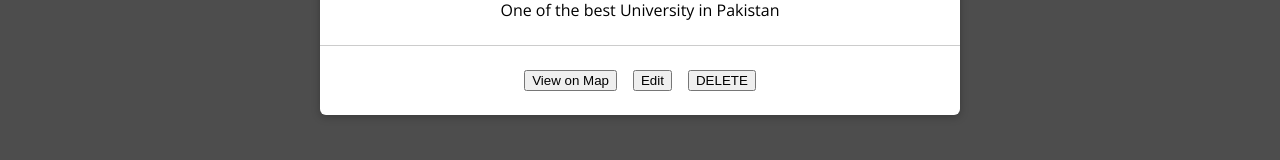
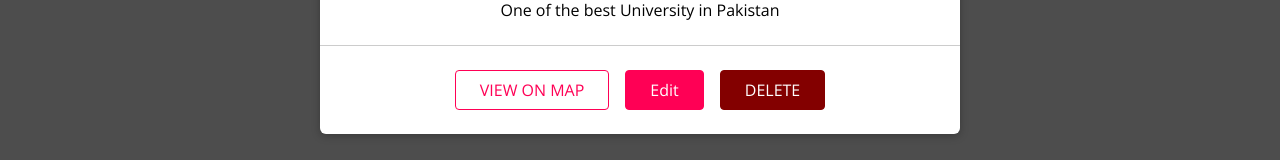
Before and after one commit to UzairKhan313/Shared-Places, a React (Vite) app in the folder frontend/: page /u1/places in a window 1280 px wide. Shown: the part 491-651 px from the top of the page. Built offline with nearby package versions, Linux system fonts and the light colour scheme.

Commit message:
Adding custom buttons

```diff
--- a/frontend/src/places/components/PlaceItem.jsx
+++ b/frontend/src/places/components/PlaceItem.jsx
@@ -1,6 +1,7 @@
 import React from 'react'
 
 import Card from '../../shared/components/UIElements/Card'
+import Button from '../../shared/components/FormElements/Button'
 import './PlaceItem.css'
 
 const PlaceItem = ({
@@ -24,9 +25,9 @@
           <p>{description}</p>
         </div>
         <div className="place-item__actions">
-          <button>View on Map</button>
-          <button>Edit</button>
-          <button>DELETE</button>
+          <Button inverse>VIEW ON MAP</Button>
+          <Button to={`/places/${id}`}>Edit</Button>
+          <Button danger>DELETE</Button>
         </div>
       </Card>
     </li>
--- /dev/null
+++ b/frontend/src/shared/components/FormElements/Button.css
@@ -0,0 +1,61 @@
+.button {
+  font: inherit;
+  padding: 0.5rem 1.5rem;
+  border: 1px solid #ff0055;
+  border-radius: 4px;
+  background: #ff0055;
+  color: white;
+  cursor: pointer;
+  margin-right: 1rem;
+  text-decoration: none;
+  display: inline-block;
+}
+
+.button:focus {
+  outline: none;
+}
+
+.button:hover,
+.button:active {
+  background: #ff4382;
+  border-color: #ff4382;
+}
+
+.button--inverse {
+  background: transparent;
+  color: #ff0055;
+}
+
+.button--inverse:hover,
+.button--inverse:active {
+  color: white;
+  background: #ff0055;
+}
+
+.button--danger {
+  background: #830000;
+  border-color: #830000;
+}
+
+.button--danger:hover,
+.button--danger:active {
+  background: #f34343;
+  border-color: #f34343;
+}
+
+.button:disabled,
+.button:hover:disabled,
+.button:active:disabled {
+  background: #ccc;
+  color: #979797;
+  border-color: #ccc;
+  cursor: not-allowed;
+}
+
+.button--small {
+  font-size: 0.8rem;
+}
+
+.button--big {
+  font-size: 1.5rem;
+}
--- /dev/null
+++ b/frontend/src/shared/components/FormElements/Button.jsx
@@ -0,0 +1,43 @@
+import React from 'react';
+import { Link } from 'react-router-dom';
+
+import './Button.css';
+
+const Button = props => {
+  if (props.href) {
+    return (
+      <a
+        className={`button button--${props.size || 'default'} ${props.inverse &&
+          'button--inverse'} ${props.danger && 'button--danger'}`}
+        href={props.href}
+      >
+        {props.children}
+      </a>
+    );
+  }
+  if (props.to) {
+    return (
+      <Link
+        to={props.to}
+        exact={props.exact}
+        className={`button button--${props.size || 'default'} ${props.inverse &&
+          'button--inverse'} ${props.danger && 'button--danger'}`}
+      >
+        {props.children}
+      </Link>
+    );
+  }
+  return (
+    <button
+      className={`button button--${props.size || 'default'} ${props.inverse &&
+        'button--inverse'} ${props.danger && 'button--danger'}`}
+      type={props.type}
+      onClick={props.onClick}
+      disabled={props.disabled}
+    >
+      {props.children}
+    </button>
+  );
+};
+
+export default Button;
```
